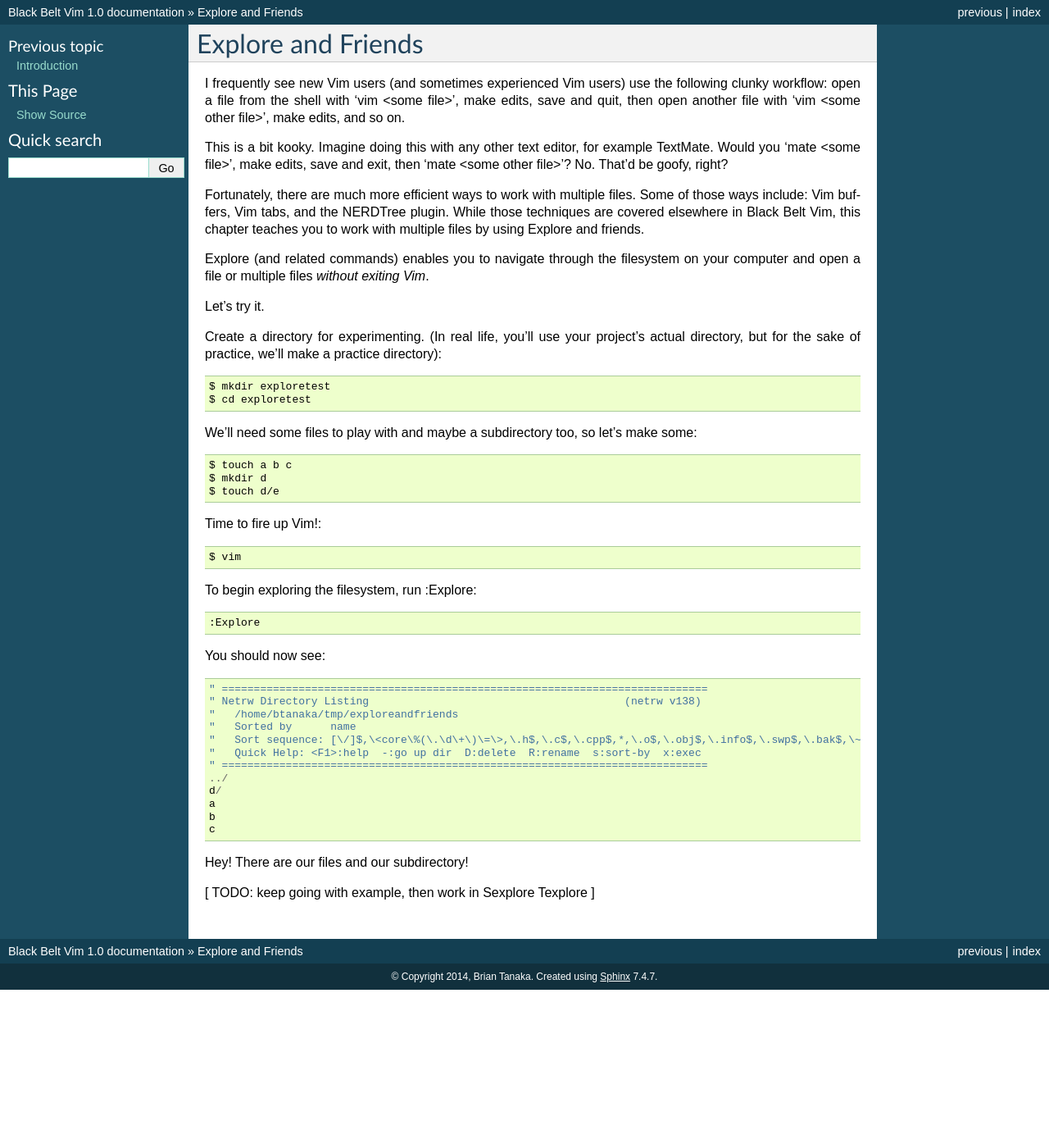
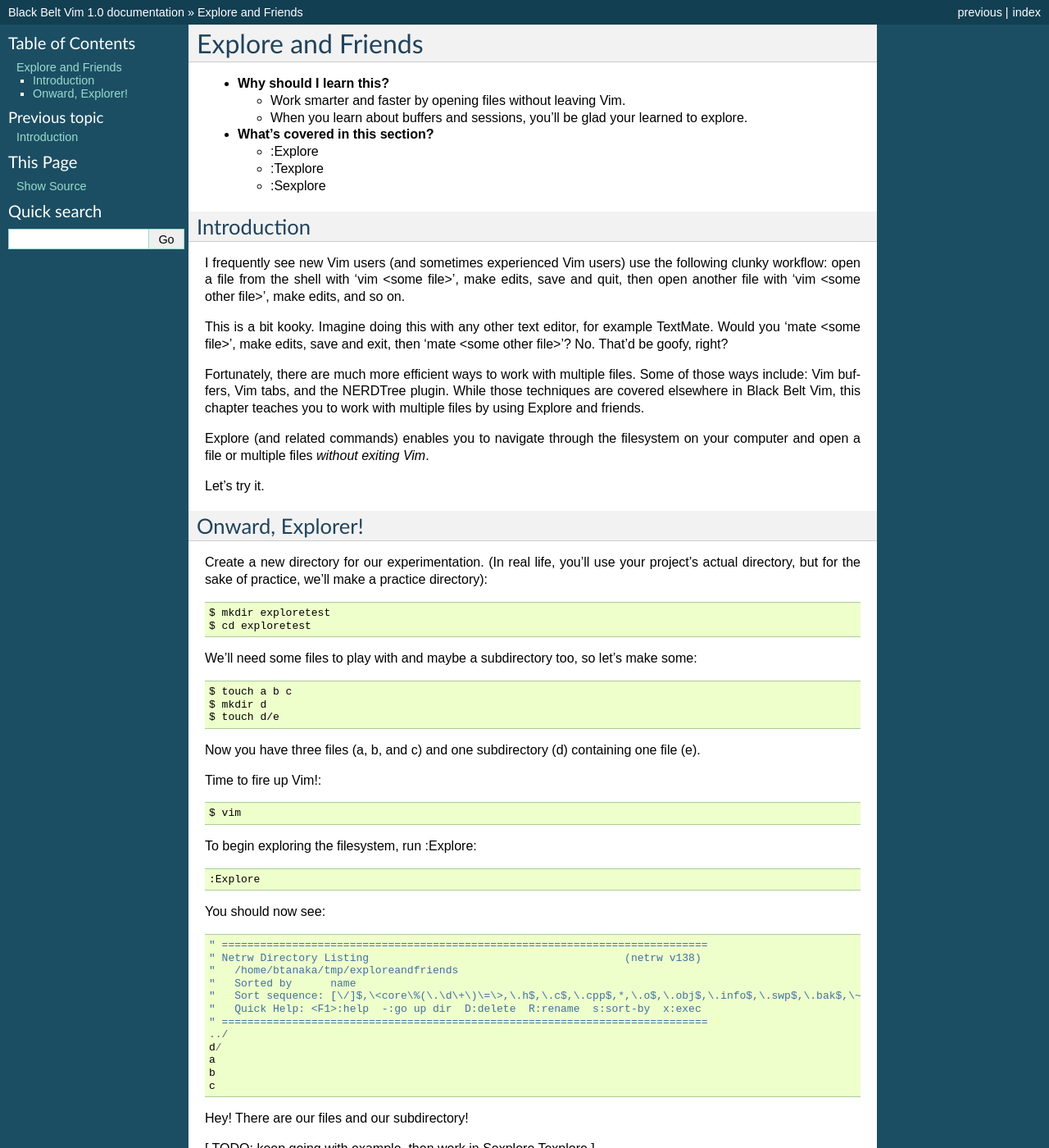
Before and after one commit to btanaka/vimnasium-text, a Sphinx documentation site: the page built from sphinx/explore.rst, in a window 1280 px wide and 1400 px high. Shown: the whole window at 82% size. Built offline with Sphinx 7.4.7, drawn with Linux system fonts in a browser that asks for light colours.

Commit message:
Add a bit to explore chapter

```diff
--- a/sphinx/explore.rst
+++ b/sphinx/explore.rst
@@ -1,5 +1,19 @@
 Explore and Friends
 ====================
+
+- **Why should I learn this?**
+
+  - Work smarter and faster by opening files without leaving Vim.
+  - When you learn about buffers and sessions, you'll be glad your learned to explore.
+
+- **What's covered in this section?**
+
+  - :Explore
+  - :Texplore
+  - :Sexplore
+
+Introduction
+------------
 
 I frequently see new Vim users (and sometimes experienced Vim users) use the following
 clunky workflow: open a file from the shell
@@ -21,7 +35,10 @@
 
 Let's try it.
 
-Create a directory for experimenting. (In real life, you'll use your
+Onward, Explorer!
+----------------
+
+Create a new directory for our experimentation. (In real life, you'll use your
 project's actual directory, but for the sake of practice, we'll make
 a practice directory)::
 
@@ -34,6 +51,8 @@
   $ touch a b c
   $ mkdir d
   $ touch d/e
+
+Now you have three files (a, b, and c) and one subdirectory (d) containing one file (e).
 
 Time to fire up Vim!::
 
```
Also changed, not shown: 6 other files.
